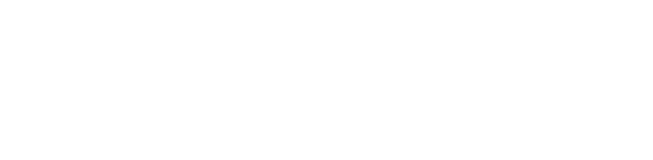
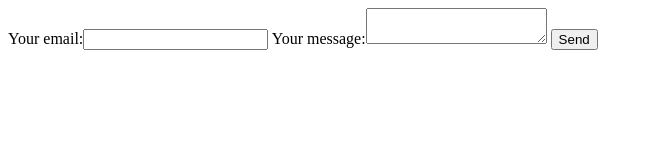
Before and after one commit to theVlasoff/theVlasoff.github.io, a plain HTML site: page index.html in a window 1280 px wide. Shown: the whole page, without its empty margins (0-653 px from the left). Drawn offline with Linux system fonts and the light colour scheme.

Commit message:
Update index.html

```diff
--- a/index.html
+++ b/index.html
@@ -31,6 +31,12 @@
             }
             getLocation();
         </script>
+
+        <form action="https://formspree.io/f/xayazppw" method="POST">
+            <label>Your email:<input type="email" name="_replyto"></label>
+            <label>Your message:<textarea name="message"></textarea></label>
+            <button type="submit">Send</button>
+        </form>
     </body>
 
 </html>
```
